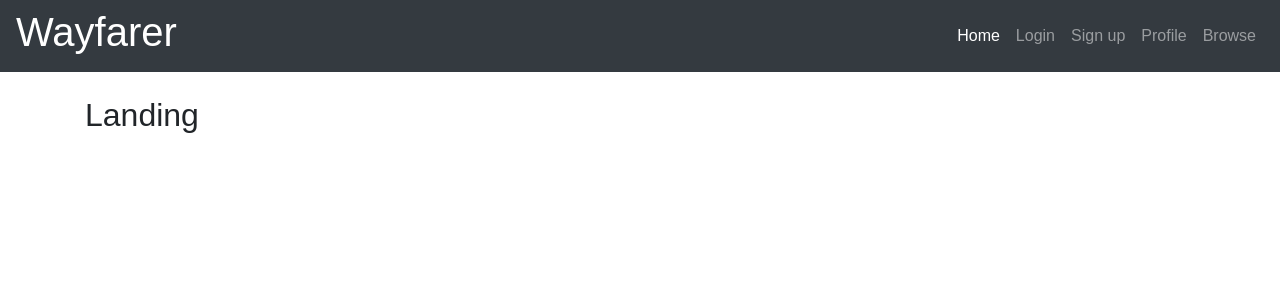
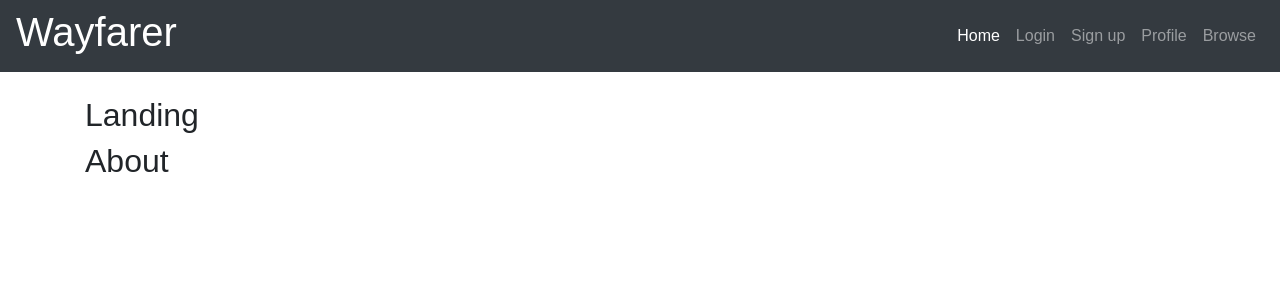
Before and after one commit to RP2/WayfarerProject, a React (Create React App) app in the folder wayfarer/: page / in a window 1280 px wide. Shown: the top 300 px of the page. Built offline with nearby package versions, Linux system fonts and the light colour scheme.

Commit message:
moved stuff

```diff
--- a/wayfarer/package.json
+++ b/wayfarer/package.json
@@ -3,6 +3,7 @@
   "version": "0.1.0",
   "private": true,
   "dependencies": {
+    "axios": "^0.18.0",
     "react": "^16.4.2",
     "react-dom": "^16.4.2",
     "react-router-dom": "^4.3.1",
--- /dev/null
+++ b/wayfarer/src/components/Landing/About.js
@@ -0,0 +1,13 @@
+import React, { Component } from 'react'
+
+class About extends Component {
+    render() {
+        return (
+            <div className="About">
+            <h2>About</h2>
+            </div>
+        );
+    }
+}
+
+export default About;
--- a/wayfarer/src/components/Landing.js
+++ b/wayfarer/src/components/Landing/Landing.js
@@ -1,10 +1,15 @@
-import React, { Component } from 'react'
+import React, { Component } from 'react';
+import About from './About';
 
 class Landing extends Component {
     render() {
         return (
             <div className="Landing">
             <h2>Landing</h2>
+            <div>
+                {/* Carousel */}
+            </div>
+                <About />
             </div>
         );
     }
```
Also changed, not shown: wayfarer/src/App.js (+4 -4 lines), wayfarer/src/components/Auth/Login.js (renamed from wayfarer/src/components/Login.js), wayfarer/src/components/Auth/Signup.js (renamed from wayfarer/src/components/Signup.js), wayfarer/src/components/Browse/Browse.js (renamed from wayfarer/src/components/Browse.js), wayfarer/src/components/Browse/CreatePost.js (renamed from wayfarer/src/components/CreatePost.js), 1 other file (tests, documents, lock files or other folders).
